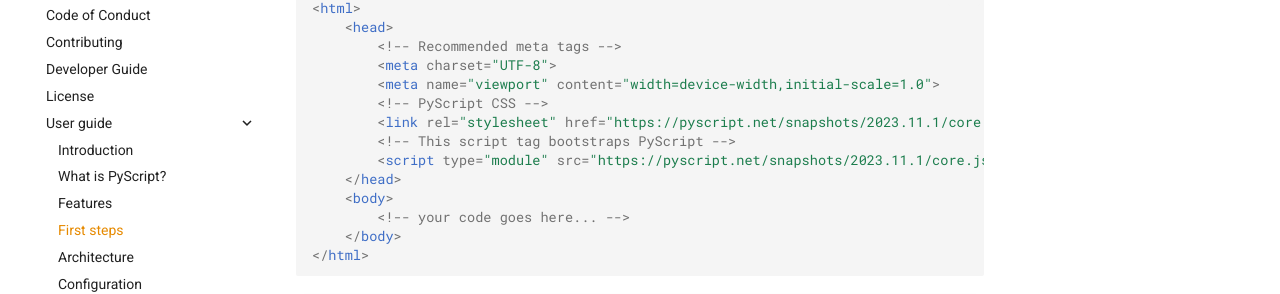
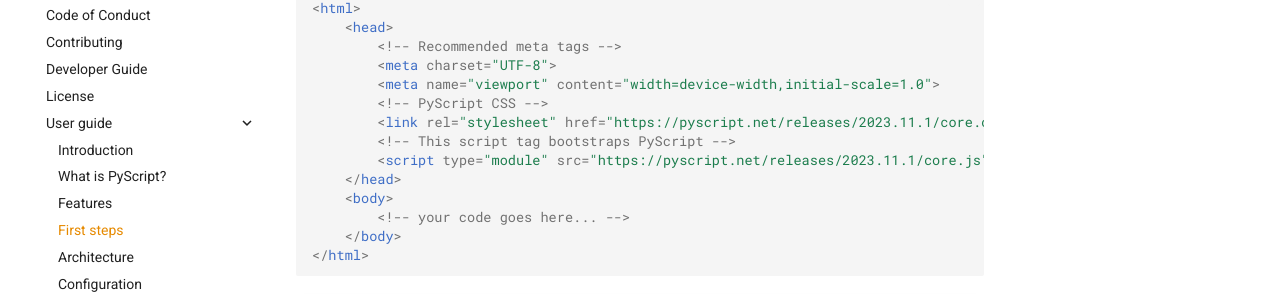
Before and after one commit to pyscript/docs, an MkDocs documentation site: the page built from docs/user-guide/first-steps.md, in a window 1280 px wide and 900 px high, scrolled down 355 px. Shown: the part 147-441 px from the top of the window. Built offline with MkDocs 1.6.1 and Material for MkDocs 9.7.7, drawn with Linux system fonts in a browser that asks for light colours; the version menu is left out.

Commit message:
fix wrong link to release

```diff
--- a/docs/user-guide/first-steps.md
+++ b/docs/user-guide/first-steps.md
@@ -20,9 +20,9 @@ CSS:
         <meta charset="UTF-8">
         <meta name="viewport" content="width=device-width,initial-scale=1.0">
         <!-- PyScript CSS -->
-        <link rel="stylesheet" href="https://pyscript.net/snapshots/2023.11.1/core.css">
+        <link rel="stylesheet" href="https://pyscript.net/releases/2023.11.1/core.css">
         <!-- This script tag bootstraps PyScript -->
-        <script type="module" src="https://pyscript.net/snapshots/2023.11.1/core.js"></script>
+        <script type="module" src="https://pyscript.net/releases/2023.11.1/core.js"></script>
     </head>
     <body>
         <!-- your code goes here... -->
```
